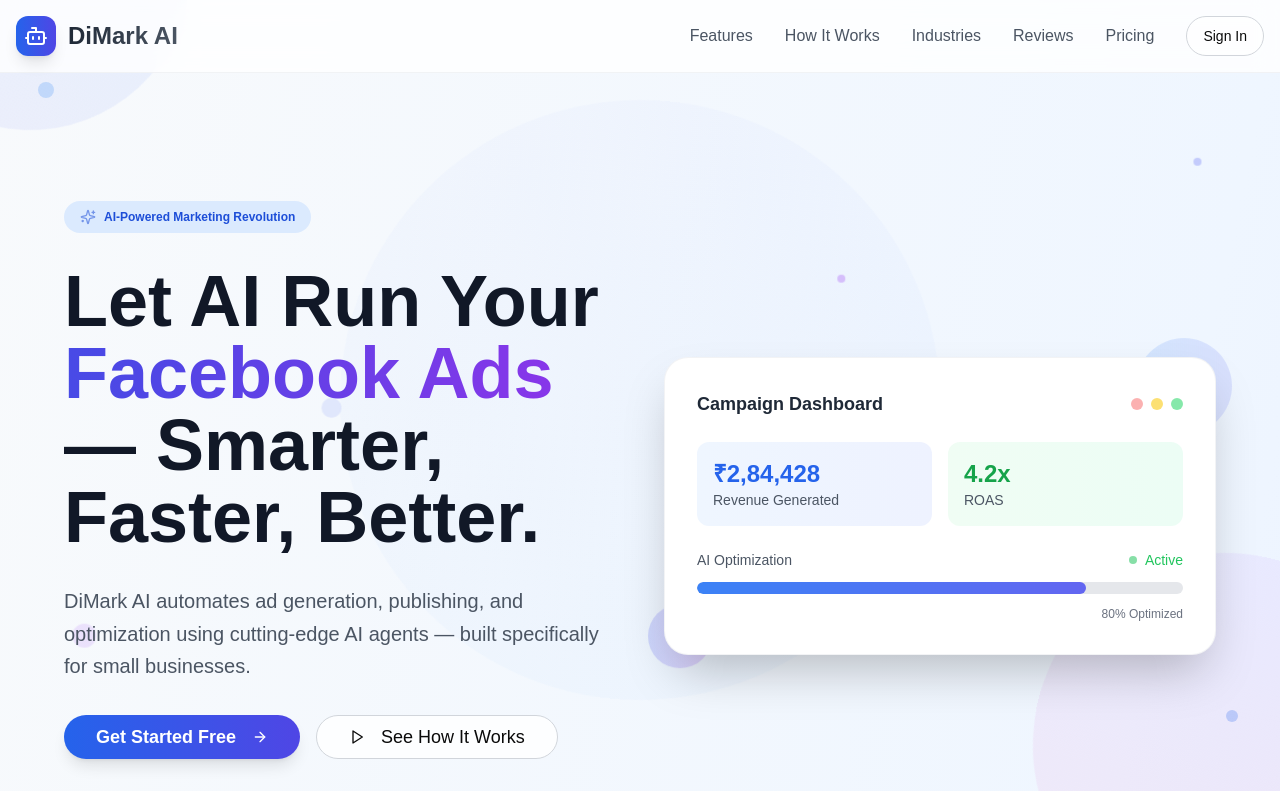
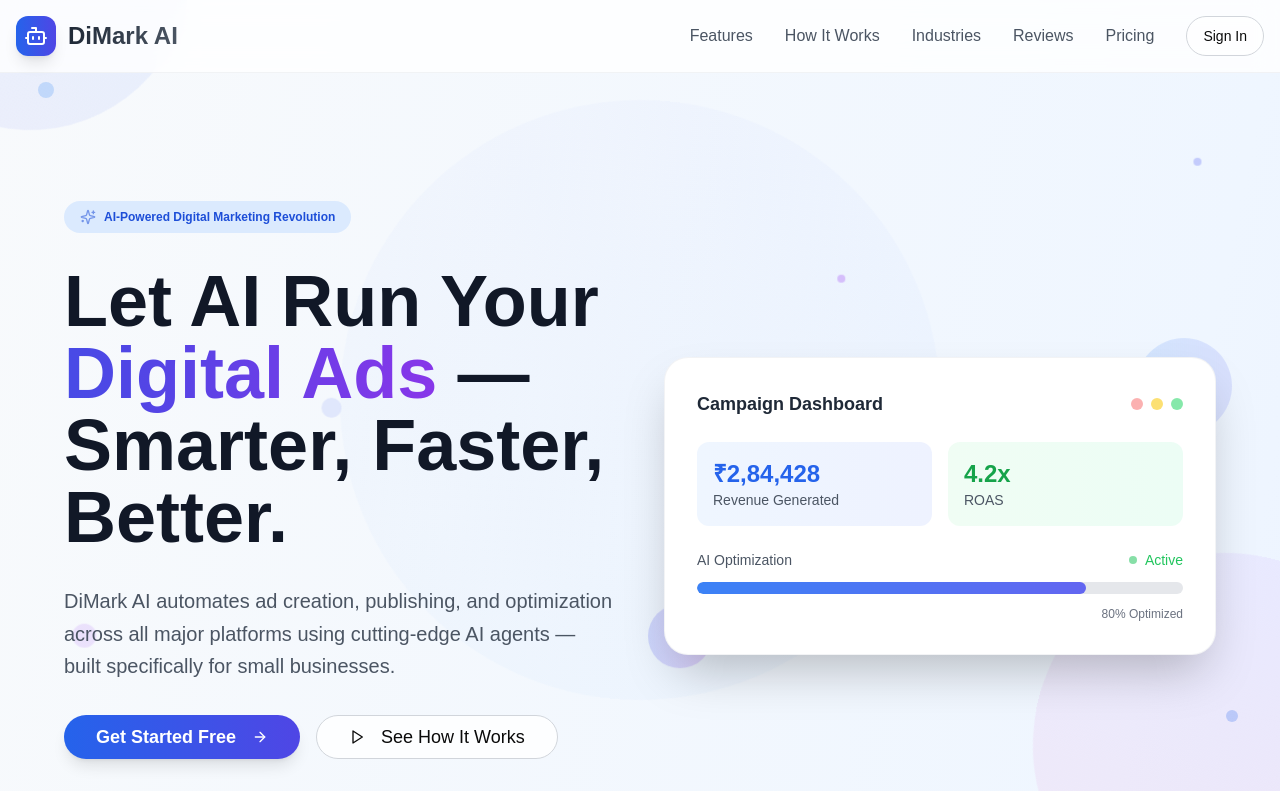
Before and after one commit to saquibjawedbit/dimarkAI, a Next.js app in the folder client/: page / in a window 1280 px wide. Shown: the top 791 px of the page. Built offline with nearby package versions, Linux system fonts and the light colour scheme.

Commit message:
feat: update marketing terminology in HeroSection for clarity and consistency

```diff
--- a/client/app/sections/HeroSection.tsx
+++ b/client/app/sections/HeroSection.tsx
@@ -17,17 +17,17 @@ export default function HeroSection({ isVisible }: HeroSectionProps) {
             >
               <Badge className="bg-blue-100 text-blue-700 hover:bg-blue-200 rounded-full px-4 py-2 border-0 animate-fade-in-up">
                 <Sparkles className="w-4 h-4 mr-2 animate-pulse" />
-                AI-Powered Marketing Revolution
+                AI-Powered Digital Marketing Revolution
               </Badge>
               <h1 className="text-5xl md:text-7xl font-bold leading-tight text-gray-900">
                 Let AI Run Your{" "}
                 <span className="bg-gradient-to-r from-blue-600 via-indigo-600 to-purple-600 bg-clip-text text-transparent animate-gradient-text">
-                  Facebook Ads
+                  Digital Ads
                 </span>{" "}
                 — Smarter, Faster, Better.
               </h1>
               <p className="text-xl text-gray-600 leading-relaxed max-w-2xl animate-fade-in-up delay-200">
-                DiMark AI automates ad generation, publishing, and optimization using cutting-edge AI agents — built specifically for small businesses.
+                DiMark AI automates ad creation, publishing, and optimization across all major platforms using cutting-edge AI agents — built specifically for small businesses.
               </p>
               <div className="flex flex-col sm:flex-row gap-4 animate-fade-in-up delay-300">
                 <Button
```
